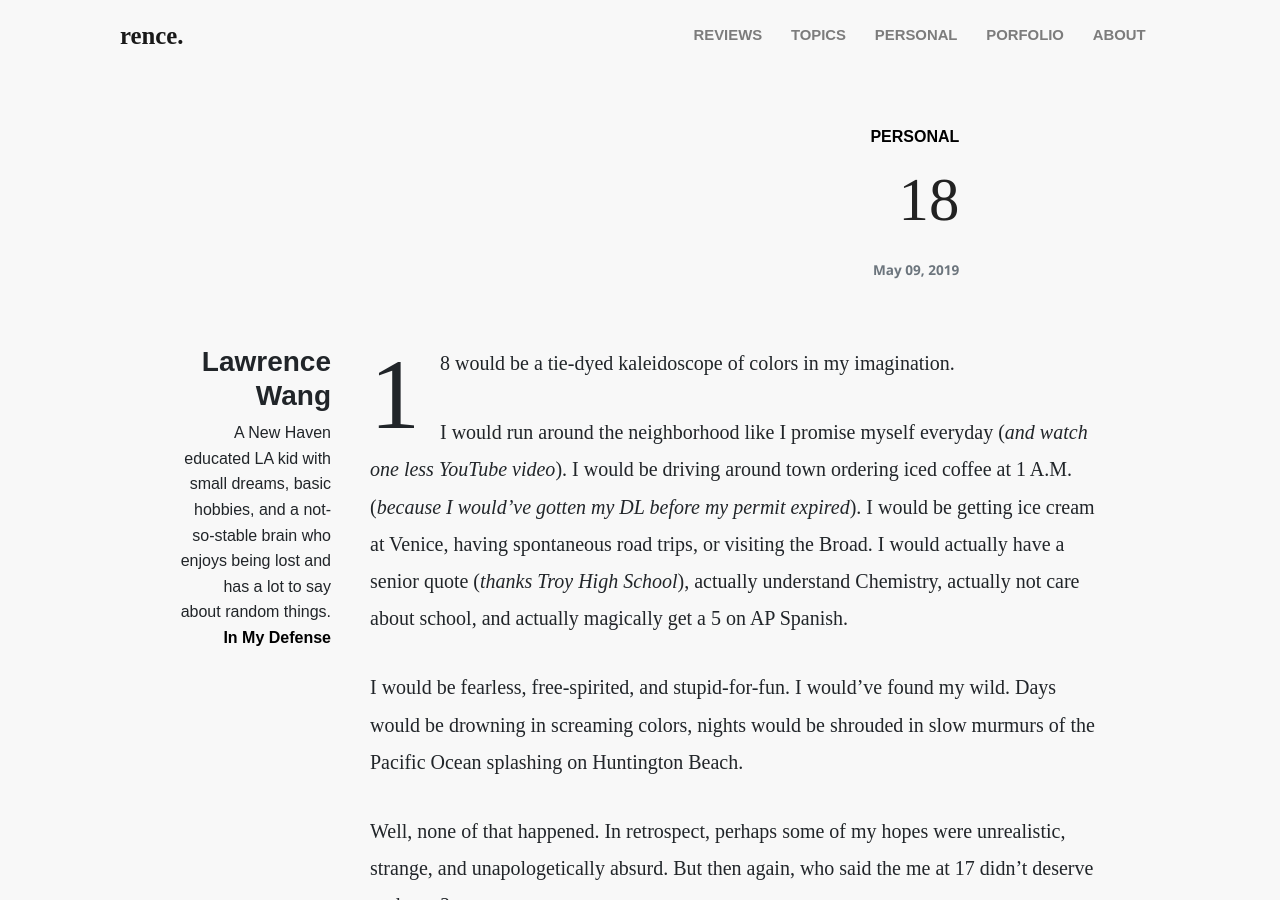
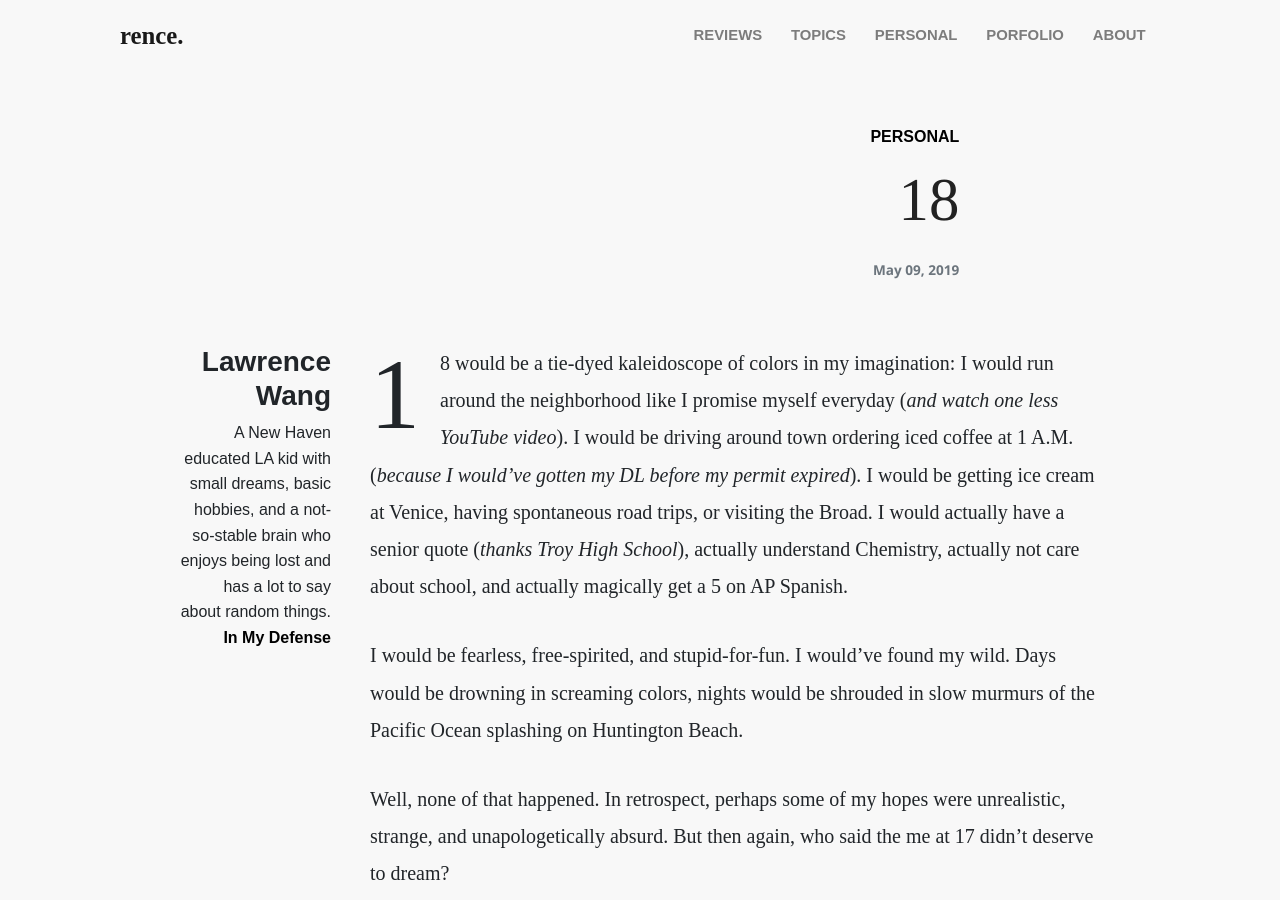
Before and after one commit to law-wang/Moodblog, a Jekyll site: the page built from _posts/2019-05-09-18.md, in a window 1280 px wide and 900 px high. Built offline with Jekyll 4.4.1, drawn with Linux system fonts in a browser that asks for light colours; nearby versions of some CDN libraries; some web fonts are replaced.

Commit message:
update personal loop

```diff
--- a/_includes/personal-loop-card.html
+++ b/_includes/personal-loop-card.html
@@ -1,4 +1,4 @@
-<div class="mb-3 d-flex justify-content-between main-loop-card">
+<div class="mb-5 d-flex justify-content-between main-loop-card">
 	<div class="loop-card-fixed-height pr-3">
 		<h2 class="loop-card-title mb-1 h4 font-weight-bold">
 		<a href="{{site.baseurl}}{{post.url}}">{{ post.title }}</a>
--- a/_posts/2019-05-09-18.md
+++ b/_posts/2019-05-09-18.md
@@ -6,9 +6,7 @@
 tag: [Reflection]
 ---
 
-18 would be a tie-dyed kaleidoscope of colors in my imagination.
-
-I would run around the neighborhood like I promise myself everyday (_and watch one less YouTube video_). I would be driving around town ordering iced coffee at 1 A.M. (_because I would’ve gotten my DL before my permit expired_). I would be getting ice cream at Venice, having spontaneous road trips, or visiting the Broad. I would actually have a senior quote (_thanks Troy High School_), actually understand Chemistry, actually not care about school, and actually magically get a 5 on AP Spanish.
+18 would be a tie-dyed kaleidoscope of colors in my imagination: I would run around the neighborhood like I promise myself everyday (_and watch one less YouTube video_). I would be driving around town ordering iced coffee at 1 A.M. (_because I would’ve gotten my DL before my permit expired_). I would be getting ice cream at Venice, having spontaneous road trips, or visiting the Broad. I would actually have a senior quote (_thanks Troy High School_), actually understand Chemistry, actually not care about school, and actually magically get a 5 on AP Spanish.
 
 I would be fearless, free-spirited, and stupid-for-fun. I would’ve found my wild. Days would be drowning in screaming colors, nights would be shrouded in slow murmurs of the Pacific Ocean splashing on Huntington Beach.
 
```
